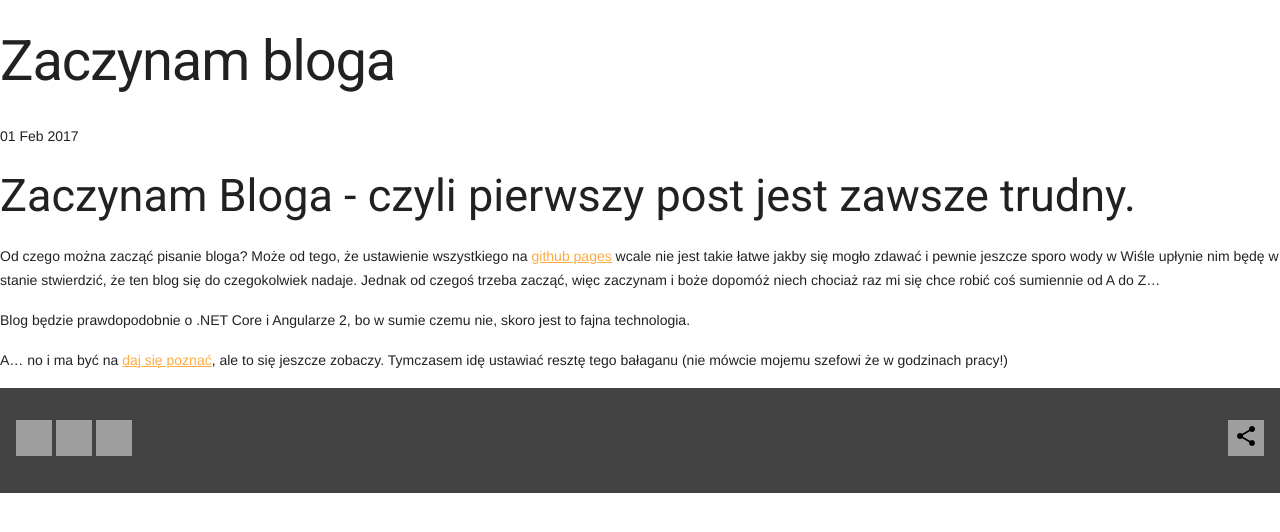
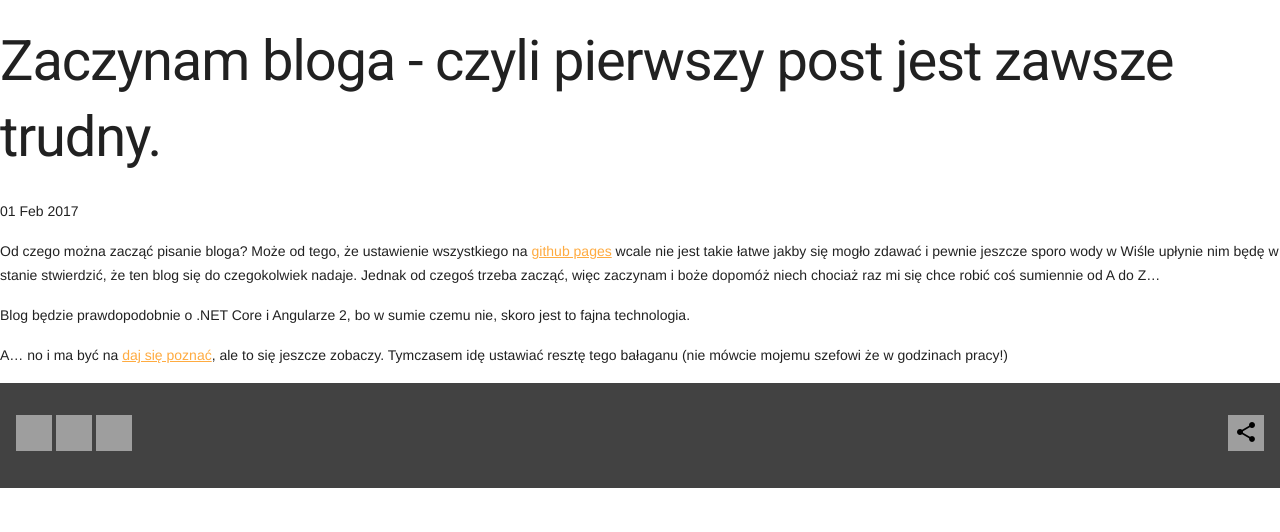
Before and after one commit to papugoz/papugoz.github.io, a Jekyll site: the page built from _posts/2017-02-07-Zaczynam-bloga.md, in a window 1280 px wide. Shown: the top 532 px of the page. Built offline with Jekyll 4.4.1, drawn with Linux system fonts in a browser that asks for light colours.

Commit message:
title fix\

```diff
--- a/_posts/2017-02-07-Zaczynam-bloga.md
+++ b/_posts/2017-02-07-Zaczynam-bloga.md
@@ -1,12 +1,10 @@
 ---
 layout: post
-title: Zaczynam bloga
+title: Zaczynam bloga - czyli pierwszy post jest zawsze trudny.
 date: 2017-02-01
 categories: blog
 excerpt_separator: <!--more-->
 ---
-
-## Zaczynam Bloga - czyli pierwszy post jest zawsze trudny.
 
 Od czego można zacząć pisanie bloga?
 Może od tego, że ustawienie wszystkiego na [github pages](http://pages.github.com) wcale nie jest takie łatwe jakby się mogło zdawać i pewnie jeszcze sporo wody w Wiśle upłynie nim będę w stanie stwierdzić, że ten blog się do czegokolwiek nadaje.
```
